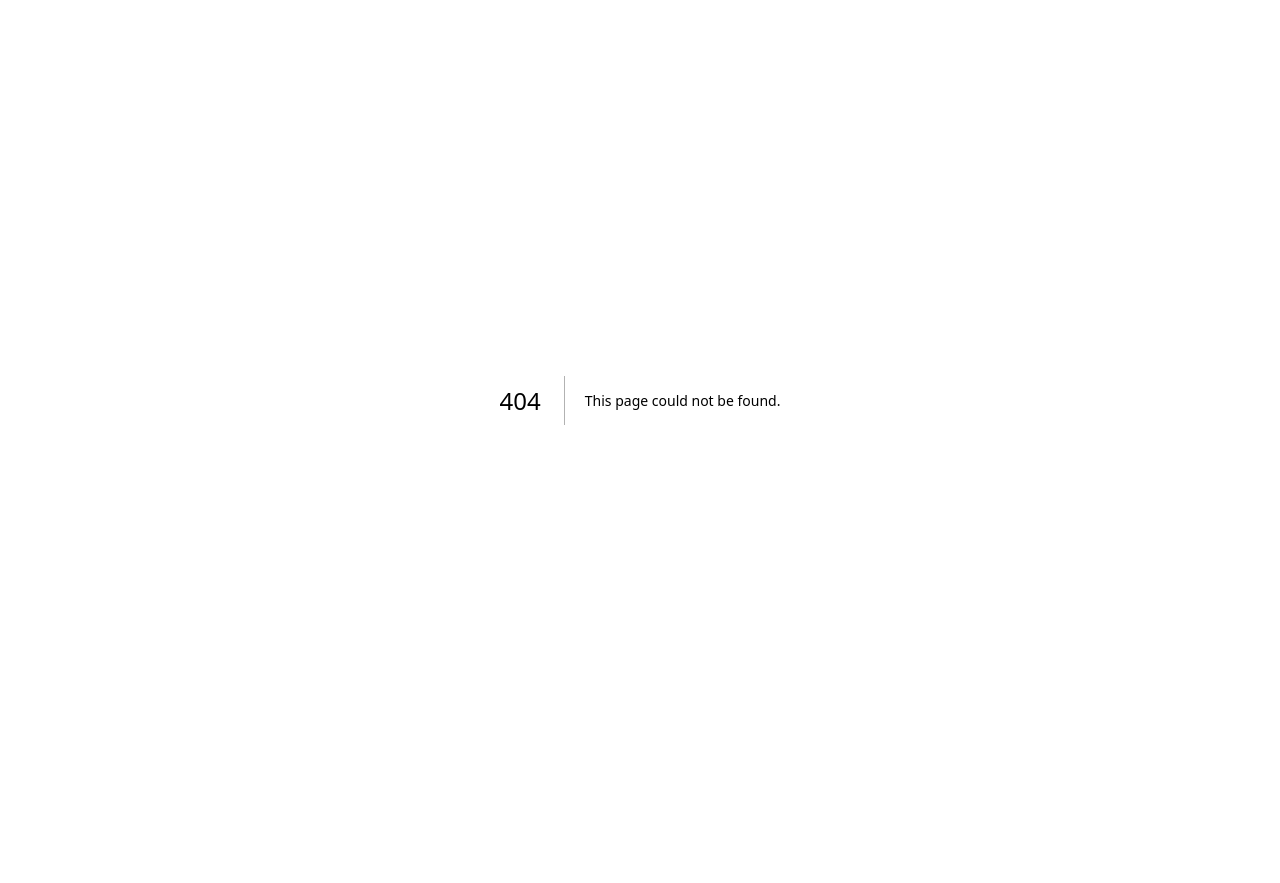
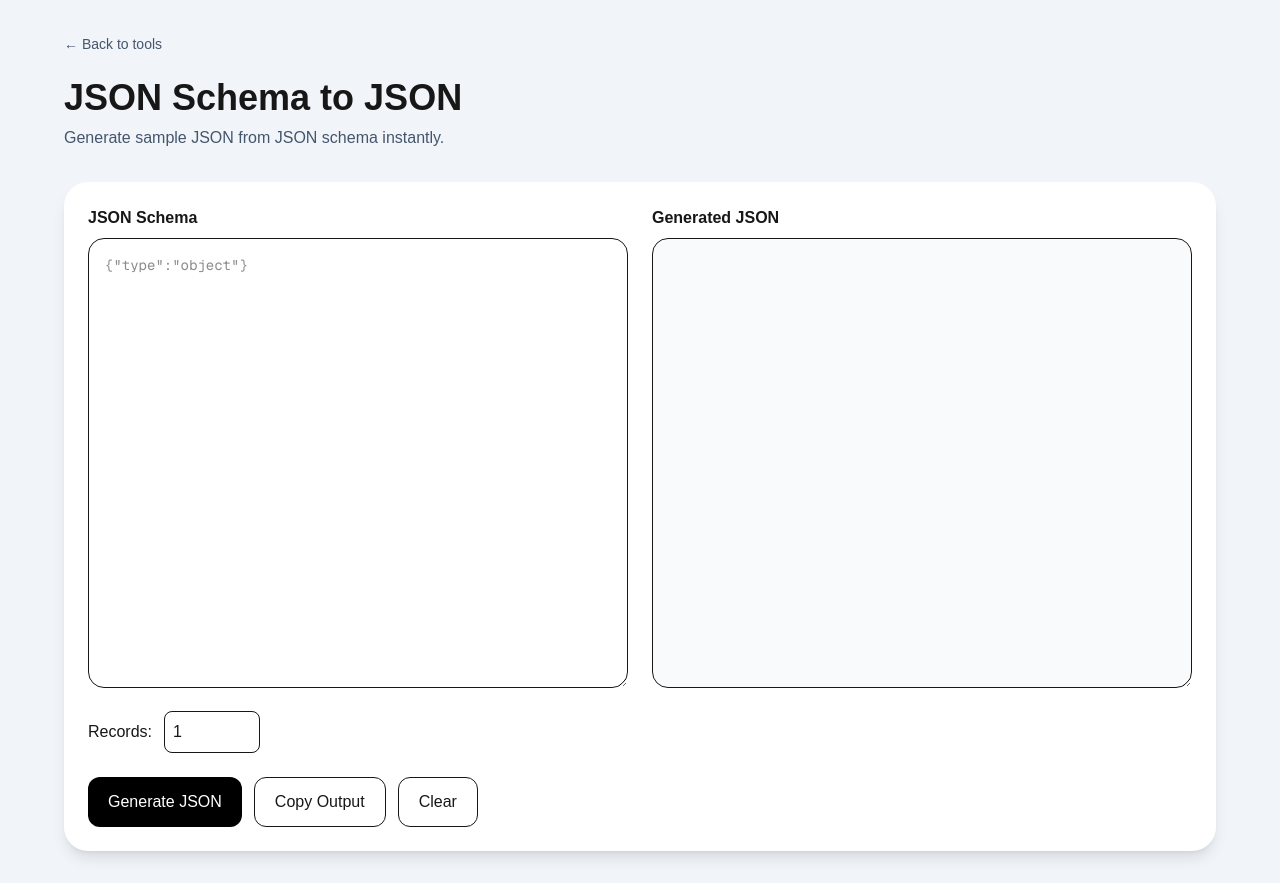
Before and after one commit to mogan1/mousam-dev-tools, a Next.js app: page /json-schema-to-sample in a window 1280 px wide. Before the commit this address had no page. Before the commit the page ends 800 px from the top, so only its background shows below. Built offline with nearby package versions, Linux system fonts and the light colour scheme.

Commit message:
json sample generator feature

```diff
--- /dev/null
+++ b/app/json-schema-to-sample/page.tsx
@@ -0,0 +1,249 @@
+"use client";
+
+import Link from "next/link";
+import { useState } from "react";
+import { faker } from "@faker-js/faker";
+
+function generateFromSchema(schema: any): any {
+    if (!schema) return null;
+
+    // ENUM support
+    if (schema.enum) {
+        return faker.helpers.arrayElement(schema.enum);
+    }
+
+    switch (schema.type) {
+        case "object": {
+            const result: any = {};
+            const props = schema.properties || {};
+            const required = schema.required || [];
+
+            for (const key in props) {
+                result[key] = generateFromSchema(props[key]);
+            }
+
+            // ensure required fields exist
+            for (const key of required) {
+                if (!(key in result)) {
+                    result[key] = generateFromSchema(props[key] || { type: "string" });
+                }
+            }
+
+            return result;
+        }
+
+        case "array": {
+            const itemSchema = schema.items || { type: "string" };
+            const length = faker.number.int({ min: 1, max: 3 });
+
+            return Array.from({ length }, () =>
+                generateFromSchema(itemSchema)
+            );
+        }
+
+        /* case "array": {
+            const itemSchema = schema.items || { type: "string" };
+
+            return Array.from({ length: count }, () =>
+                generateFromSchema(itemSchema)
+            );
+        } */
+
+        case "string": {
+            const format = schema.format;
+
+            switch (format) {
+                case "email":
+                    return faker.internet.email();
+
+                case "uuid":
+                    return faker.string.uuid();
+
+                case "url":
+                    return faker.internet.url();
+
+                case "date":
+                    return faker.date.recent().toISOString().split("T")[0];
+
+                case "phone":
+                case "phoneNumber":
+                    return faker.phone.number();
+
+                default:
+                    return faker.lorem.word();
+            }
+        }
+
+        case "integer": {
+            return faker.number.int({
+                min: schema.minimum ?? 1,
+                max: schema.maximum ?? 1000
+            });
+        }
+
+        case "number": {
+            return faker.number.float({
+                min: schema.minimum ?? 1,
+                max: schema.maximum ?? 1000
+            });
+        }
+
+        case "boolean":
+            return faker.datatype.boolean();
+
+        default:
+            return null;
+    }
+}
+
+export default function SchemaToJsonPage() {
+    const [schema, setSchema] = useState("");
+    const [output, setOutput] = useState("");
+    const [error, setError] = useState("");
+    const [copied, setCopied] = useState(false);
+    const [count, setCount] = useState(1);
+
+    const generateSampleJson = () => {
+        try {
+            setError("");
+
+            const parsedSchema = JSON.parse(schema);
+
+            const result = Array.from({ length: count }, () =>
+                generateFromSchema(parsedSchema)
+            );
+
+            setOutput(JSON.stringify(result, null, 2));
+        } catch {
+            setError("Invalid JSON schema");
+            setOutput("");
+        }
+    };
+
+    const copyOutput = async () => {
+        await navigator.clipboard.writeText(
+            output
+        );
+
+        setCopied(true);
+
+        setTimeout(() => {
+            setCopied(false);
+        }, 2000);
+    };
+
+    const clearAll = () => {
+        setSchema("");
+        setOutput("");
+        setError("");
+    };
+
+    return (
+        <main className="min-h-screen bg-slate-100 p-8">
+            <div className="mx-auto max-w-6xl">
+
+                <Link
+                    href="/"
+                    className="mb-6 inline-block text-sm text-slate-600 hover:text-black"
+                >
+                    ← Back to tools
+                </Link>
+
+                <h1 className="mb-2 text-4xl font-bold">
+                    JSON Schema to JSON
+                </h1>
+
+                <p className="mb-8 text-slate-600">
+                    Generate sample JSON from
+                    JSON schema instantly.
+                </p>
+
+                <div className="rounded-3xl bg-white p-6 shadow-lg">
+
+                    <div className="grid gap-6 lg:grid-cols-2">
+
+                        <div>
+                            <label className="font-semibold">
+                                JSON Schema
+                            </label>
+
+                            <textarea
+                                value={schema}
+                                onChange={(e) =>
+                                    setSchema(
+                                        e.target.value
+                                    )
+                                }
+                                placeholder='{"type":"object"}'
+                                className="mt-2 h-[450px] w-full rounded-2xl border p-4 font-mono text-sm"
+                            />
+                        </div>
+
+                        <div>
+                            <label className="font-semibold">
+                                Generated JSON
+                            </label>
+
+                            <textarea
+                                readOnly
+                                value={output}
+                                className="mt-2 h-[450px] w-full rounded-2xl border bg-slate-50 p-4 font-mono text-sm"
+                            />
+                        </div>
+                    </div>
+
+                    <div className="mt-4 flex items-center gap-3">
+                        <label className="font-medium">
+                            Records:
+                        </label>
+
+                        <input
+                            type="number"
+                            min={1}
+                            max={50}
+                            value={count}
+                            onChange={(e) =>
+                                setCount(Number(e.target.value))
+                            }
+                            className="w-24 rounded-lg border p-2"
+                        />
+                    </div>
+
+                    <div className="mt-6 flex flex-wrap gap-3">
+
+                        <button
+                            onClick={
+                                generateSampleJson
+                            }
+                            className="rounded-xl bg-black px-5 py-3 text-white"
+                        >
+                            Generate JSON
+                        </button>
+
+                        <button
+                            onClick={copyOutput}
+                            className="rounded-xl border px-5 py-3"
+                        >
+                            {copied
+                                ? "Copied!"
+                                : "Copy Output"}
+                        </button>
+
+                        <button
+                            onClick={clearAll}
+                            className="rounded-xl border px-5 py-3"
+                        >
+                            Clear
+                        </button>
+                    </div>
+
+                    {error && (
+                        <p className="mt-4 text-red-500">
+                            {error}
+                        </p>
+                    )}
+                </div>
+            </div>
+        </main>
+    );
+}
--- a/app/page.tsx
+++ b/app/page.tsx
@@ -28,6 +28,19 @@ export default function Home() {
             </p>
           </Link>
 
+          <Link
+            href="/json-schema-to-sample"
+            className="rounded-3xl bg-white p-6 shadow transition hover:shadow-xl"
+          >
+            <h2 className="text-2xl font-semibold">
+              Schema → JSON
+            </h2>
+
+            <p className="mt-2 text-slate-500">
+              Generate sample JSON from JSON schema.
+            </p>
+          </Link>
+
         </div>
       </div>
     </main>
--- a/package.json
+++ b/package.json
@@ -9,6 +9,7 @@
     "lint": "eslint"
   },
   "dependencies": {
+    "@faker-js/faker": "^10.4.0",
     "next": "16.2.6",
     "react": "19.2.4",
     "react-dom": "19.2.4"
```
Also changed, not shown: 2 other files (tests, documents, lock files or other folders).
